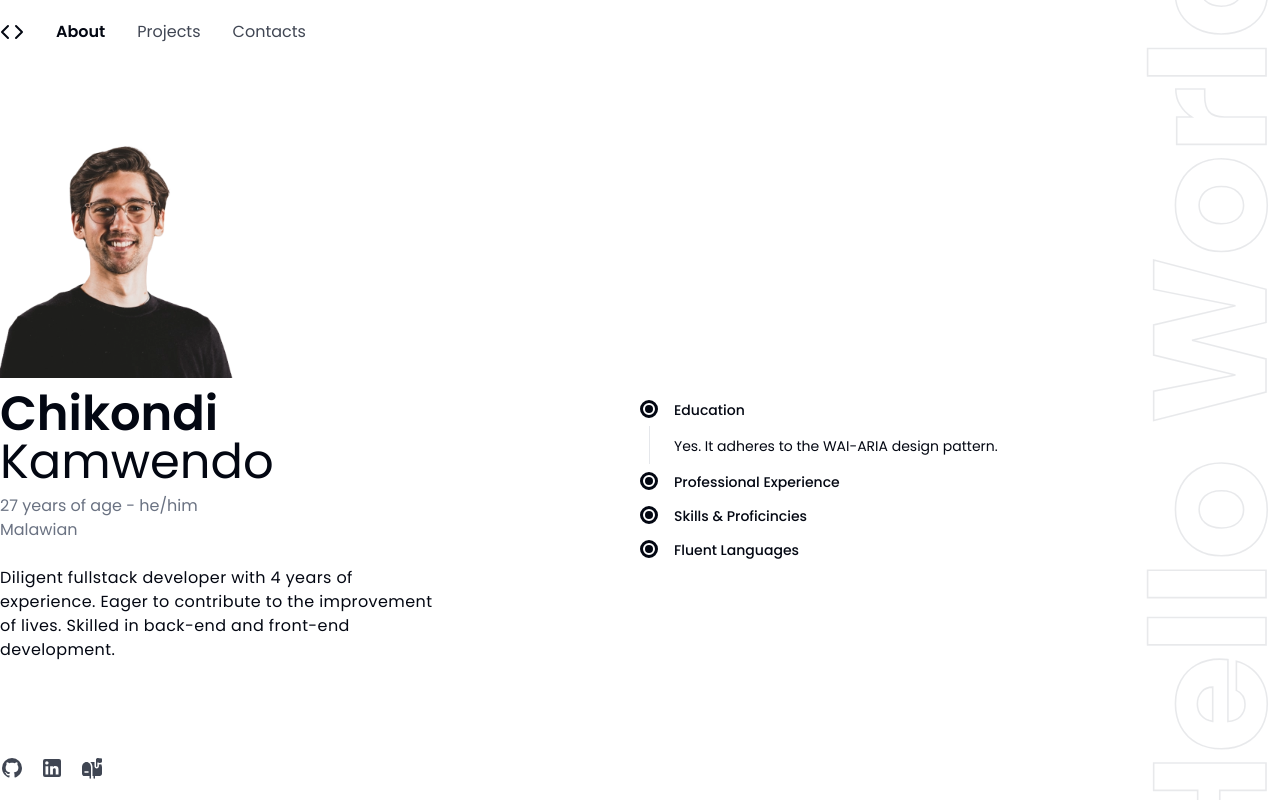
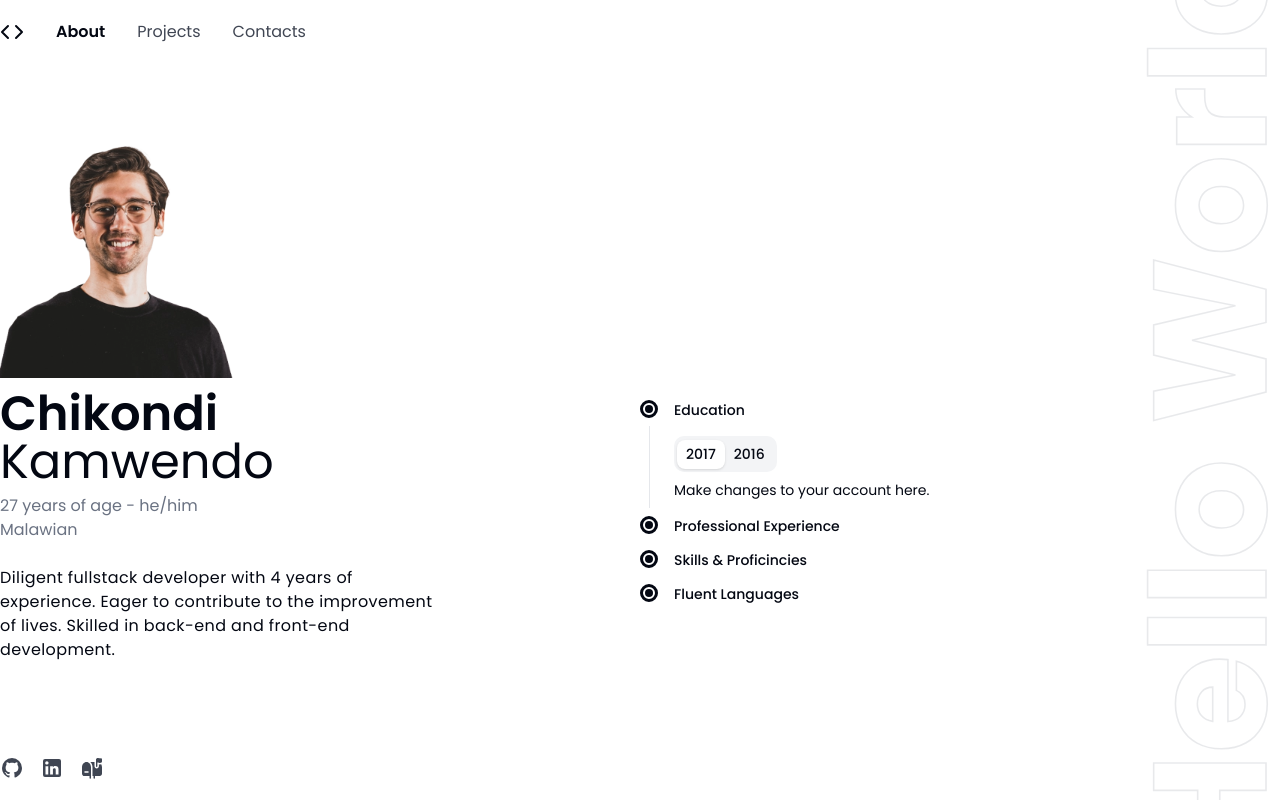
Before and after one commit to chikondikamwendo/chikondikamwendo.github.io, a React (Vite) app: page /about in a window 1280 px wide. Built offline with nearby package versions, Linux system fonts and the light colour scheme.

Commit message:
WIP: About page

```diff
--- a/package.json
+++ b/package.json
@@ -13,6 +13,7 @@
     "@radix-ui/react-accordion": "^1.2.3",
     "@radix-ui/react-separator": "^1.1.2",
     "@radix-ui/react-slot": "^1.1.2",
+    "@radix-ui/react-tabs": "^1.1.3",
     "@tailwindcss/vite": "^4.0.15",
     "class-variance-authority": "^0.7.1",
     "clsx": "^2.1.1",
--- /dev/null
+++ b/src/components/ui/tabs.tsx
@@ -0,0 +1,64 @@
+import * as React from "react"
+import * as TabsPrimitive from "@radix-ui/react-tabs"
+
+import { cn } from "@/lib/utils"
+
+function Tabs({
+  className,
+  ...props
+}: React.ComponentProps<typeof TabsPrimitive.Root>) {
+  return (
+    <TabsPrimitive.Root
+      data-slot="tabs"
+      className={cn("flex flex-col gap-2", className)}
+      {...props}
+    />
+  )
+}
+
+function TabsList({
+  className,
+  ...props
+}: React.ComponentProps<typeof TabsPrimitive.List>) {
+  return (
+    <TabsPrimitive.List
+      data-slot="tabs-list"
+      className={cn(
+        "bg-muted text-muted-foreground inline-flex h-9 w-fit items-center justify-center rounded-lg p-[3px]",
+        className
+      )}
+      {...props}
+    />
+  )
+}
+
+function TabsTrigger({
+  className,
+  ...props
+}: React.ComponentProps<typeof TabsPrimitive.Trigger>) {
+  return (
+    <TabsPrimitive.Trigger
+      data-slot="tabs-trigger"
+      className={cn(
+        "data-[state=active]:bg-background dark:data-[state=active]:text-foreground focus-visible:border-ring focus-visible:ring-ring/50 focus-visible:outline-ring dark:data-[state=active]:border-input dark:data-[state=active]:bg-input/30 text-foreground dark:text-muted-foreground inline-flex h-[calc(100%-1px)] flex-1 items-center justify-center gap-1.5 rounded-md border border-transparent px-2 py-1 text-sm font-medium whitespace-nowrap transition-[color,box-shadow] focus-visible:ring-[3px] focus-visible:outline-1 disabled:pointer-events-none disabled:opacity-50 data-[state=active]:shadow-sm [&_svg]:pointer-events-none [&_svg]:shrink-0 [&_svg:not([class*='size-'])]:size-4",
+        className
+      )}
+      {...props}
+    />
+  )
+}
+
+function TabsContent({
+  className,
+  ...props
+}: React.ComponentProps<typeof TabsPrimitive.Content>) {
+  return (
+    <TabsPrimitive.Content
+      data-slot="tabs-content"
+      className={cn("flex-1 outline-none", className)}
+      {...props}
+    />
+  )
+}
+
+export { Tabs, TabsList, TabsTrigger, TabsContent }
--- a/src/pages/about.tsx
+++ b/src/pages/about.tsx
@@ -1,5 +1,6 @@
 import headshot from '@/assets/images/headshot.png';
 import { Accordion, AccordionContent, AccordionItem, AccordionTrigger } from '@/components/ui/accordion';
+import { Tabs, TabsContent, TabsList, TabsTrigger } from '@/components/ui/tabs';
 import moment from 'moment';
 
 const dateOfBirth = '1997-12-03';
@@ -39,7 +40,16 @@
                     <Accordion type="single" collapsible defaultValue="item-1">
                         <AccordionItem value="item-1">
                             <AccordionTrigger>Education</AccordionTrigger>
-                            <AccordionContent>Yes. It adheres to the WAI-ARIA design pattern.</AccordionContent>
+                            <AccordionContent>
+                                <Tabs defaultValue="2017" className="w-[400px]">
+                                    <TabsList>
+                                        <TabsTrigger value="2017">2017</TabsTrigger>
+                                        <TabsTrigger value="2016">2016</TabsTrigger>
+                                    </TabsList>
+                                    <TabsContent value="2017">Make changes to your account here.</TabsContent>
+                                    <TabsContent value="2016">Change your password here.</TabsContent>
+                                </Tabs>
+                            </AccordionContent>
                         </AccordionItem>
                         <AccordionItem value="item-2">
                             <AccordionTrigger>Professional Experience</AccordionTrigger>
```
Also changed, not shown: 1 other file (tests, documents, lock files or other folders).
